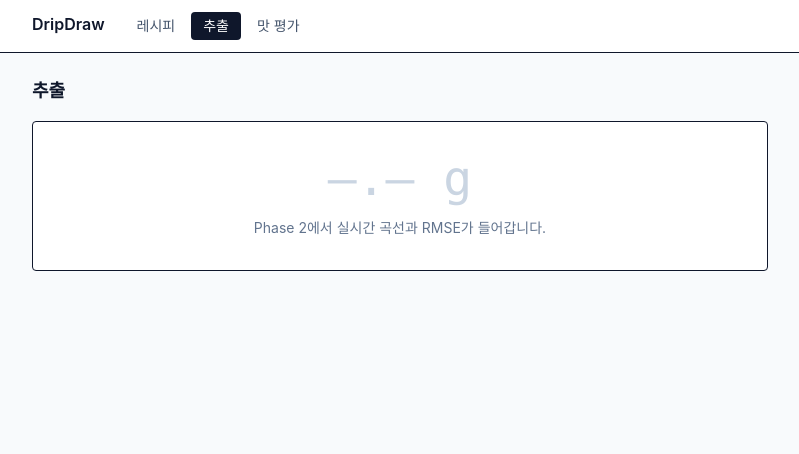
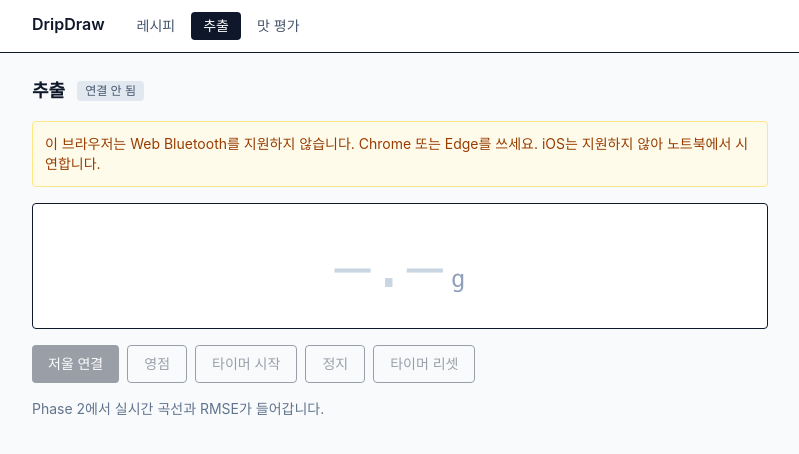
Before and after one commit to kmin-k/DripDraw_Hongik, a React (Vite) app in the folder frontend/: page /brew in a window 1280 px wide. Shown: the top 454 px of the page, without its empty margins (240-1039 px from the left). Built offline with nearby package versions, Linux system fonts and the light colour scheme.

Commit message:
feat: 저울 연결 화면 추가
BrewPage에 연결·영점·타이머 제어와 실시간 무게 표시를 붙임.
재연결 상태를 화면에 노출해 시연 중 끊김을 알 수 있게 함.

```diff
--- /dev/null
+++ b/frontend/src/ble/useScale.ts
@@ -0,0 +1,73 @@
+import { useCallback, useEffect, useMemo, useState } from "react";
+
+import { FelicitaArcSource } from "./felicita";
+import type { ScaleStatus } from "./types";
+
+/**
+ * 저울을 React 화면에 붙이는 훅.
+ *
+ * 무게는 초당 약 9.3회 들어옵니다(실측). 그대로 state에 넣어도 React가 감당하는 빈도라
+ * 별도 스로틀링을 두지 않았습니다. Phase 2에서 곡선을 그릴 때는 여기가 아니라
+ * 곡선 데이터 적재 쪽에서 샘플링 간격을 다룹니다.
+ */
+export function useScale() {
+  const source = useMemo(() => new FelicitaArcSource(), []);
+
+  const [status, setStatus] = useState<ScaleStatus>(source.status);
+  const [weight, setWeight] = useState<number | null>(null);
+  const [packetCount, setPacketCount] = useState(0);
+  const [error, setError] = useState<string | null>(null);
+
+  useEffect(() => {
+    const offWeight = source.onWeight((grams) => {
+      setWeight(grams);
+      setPacketCount((n) => n + 1);
+    });
+    const offStatus = source.onStatusChange(setStatus);
+    return () => {
+      offWeight();
+      offStatus();
+    };
+  }, [source]);
+
+  // 화면을 떠나면 연결을 정리합니다. 남겨두면 다른 화면에서 다시 연결할 때 충돌합니다.
+  useEffect(() => {
+    return () => {
+      void source.disconnect();
+    };
+  }, [source]);
+
+  const connect = useCallback(async () => {
+    setError(null);
+    try {
+      await source.connect();
+    } catch (err) {
+      // 사용자가 기기 선택창을 닫은 경우도 여기로 옵니다. 오류로 취급하지 않습니다.
+      const message = err instanceof Error ? err.message : String(err);
+      setError(/cancel|User cancelled|NotFoundError/i.test(message) ? null : message);
+    }
+  }, [source]);
+
+  const run = useCallback(async (action: () => Promise<void>) => {
+    setError(null);
+    try {
+      await action();
+    } catch (err) {
+      setError(err instanceof Error ? err.message : String(err));
+    }
+  }, []);
+
+  return {
+    status,
+    weight,
+    packetCount,
+    error,
+    isSupported: typeof navigator !== "undefined" && !!navigator.bluetooth,
+    connect,
+    disconnect: () => run(() => source.disconnect()),
+    tare: () => run(() => source.tare()),
+    startTimer: () => run(() => source.startTimer()),
+    stopTimer: () => run(() => source.stopTimer()),
+    resetTimer: () => run(() => source.resetTimer()),
+  };
+}
--- a/frontend/src/pages/BrewPage.tsx
+++ b/frontend/src/pages/BrewPage.tsx
@@ -1,24 +1,113 @@
+import { useScale } from "../ble/useScale";
+import type { ScaleStatus } from "../ble/types";
+
 /**
  * 데모 시나리오 3번 — 시연 성패를 가르는 화면.
  *
+ * 지금은 Phase 1 완료 기준("물을 부으면 화면 숫자가 실시간으로 따라 올라감")까지만 만듭니다.
  * Phase 2에서 여기에 들어갈 것:
  * - Recharts 이중 라인 (Target 점선 / Actual 실선)
  * - RMSE 실시간 표시, 페이스 인디케이터
- * - 컨트롤: 시작·일시정지·종료·리셋·영점
  *
- * ⚠️ 샘플링은 setInterval이 아니라 BLE notify 이벤트를 기준으로 적재합니다.
+ * ⚠️ 곡선 데이터 적재는 setInterval이 아니라 저울의 notify 이벤트를 기준으로 합니다.
  * 백그라운드 탭에서 타이머가 1초로 throttle되기 때문입니다.
  */
+
+const STATUS_LABEL: Record<ScaleStatus, { text: string; className: string }> = {
+  DISCONNECTED: { text: "연결 안 됨", className: "bg-slate-200 text-slate-600" },
+  CONNECTING: { text: "연결 중…", className: "bg-amber-100 text-amber-700" },
+  CONNECTED: { text: "연결됨", className: "bg-emerald-100 text-emerald-700" },
+  RECONNECTING: { text: "재연결 중…", className: "bg-amber-100 text-amber-700" },
+};
+
 export default function BrewPage() {
+  const scale = useScale();
+  const label = STATUS_LABEL[scale.status];
+  const connected = scale.status === "CONNECTED";
+
   return (
     <section className="space-y-4">
-      <h1 className="text-lg font-semibold">추출</h1>
+      <div className="flex items-center gap-3">
+        <h1 className="text-lg font-semibold">추출</h1>
+        <span className={`rounded px-2 py-0.5 text-xs ${label.className}`}>{label.text}</span>
+        {scale.packetCount > 0 && (
+          <span className="text-xs text-slate-400">수신 {scale.packetCount}</span>
+        )}
+      </div>
+
+      {!scale.isSupported && (
+        <p className="rounded border border-amber-200 bg-amber-50 p-3 text-sm text-amber-800">
+          이 브라우저는 Web Bluetooth를 지원하지 않습니다. Chrome 또는 Edge를 쓰세요.
+          iOS는 지원하지 않아 노트북에서 시연합니다.
+        </p>
+      )}
+
       <div className="rounded border bg-white p-8 text-center">
-        <div className="font-mono text-5xl text-slate-300">—.— g</div>
-        <p className="mt-4 text-sm text-slate-500">
-          Phase 2에서 실시간 곡선과 RMSE가 들어갑니다.
+        <div
+          className={`font-mono text-6xl tabular-nums ${
+            scale.weight === null ? "text-slate-300" : "text-slate-900"
+          }`}
+        >
+          {scale.weight === null ? "—.—" : scale.weight.toFixed(1)}
+          <span className="ml-2 text-2xl text-slate-400">g</span>
+        </div>
+      </div>
+
+      <div className="flex flex-wrap gap-2">
+        {connected ? (
+          <button
+            onClick={scale.disconnect}
+            className="rounded border px-4 py-2 text-sm hover:bg-slate-50"
+          >
+            연결 해제
+          </button>
+        ) : (
+          <button
+            onClick={scale.connect}
+            disabled={!scale.isSupported || scale.status === "CONNECTING"}
+            className="rounded bg-slate-900 px-4 py-2 text-sm font-medium text-white disabled:opacity-40"
+          >
+            저울 연결
+          </button>
+        )}
+
+        <button
+          onClick={scale.tare}
+          disabled={!connected}
+          className="rounded border px-4 py-2 text-sm hover:bg-slate-50 disabled:opacity-40"
+        >
+          영점
+        </button>
+        <button
+          onClick={scale.startTimer}
+          disabled={!connected}
+          className="rounded border px-4 py-2 text-sm hover:bg-slate-50 disabled:opacity-40"
+        >
+          타이머 시작
+        </button>
+        <button
+          onClick={scale.stopTimer}
+          disabled={!connected}
+          className="rounded border px-4 py-2 text-sm hover:bg-slate-50 disabled:opacity-40"
+        >
+          정지
+        </button>
+        <button
+          onClick={scale.resetTimer}
+          disabled={!connected}
+          className="rounded border px-4 py-2 text-sm hover:bg-slate-50 disabled:opacity-40"
+        >
+          타이머 리셋
+        </button>
+      </div>
+
+      {scale.error && (
+        <p className="rounded border border-red-200 bg-red-50 p-3 text-sm text-red-700">
+          {scale.error}
         </p>
-      </div>
+      )}
+
+      <p className="text-sm text-slate-500">Phase 2에서 실시간 곡선과 RMSE가 들어갑니다.</p>
     </section>
   );
 }
```
Also changed, not shown: 1 other file (tests, documents, lock files or other folders).
